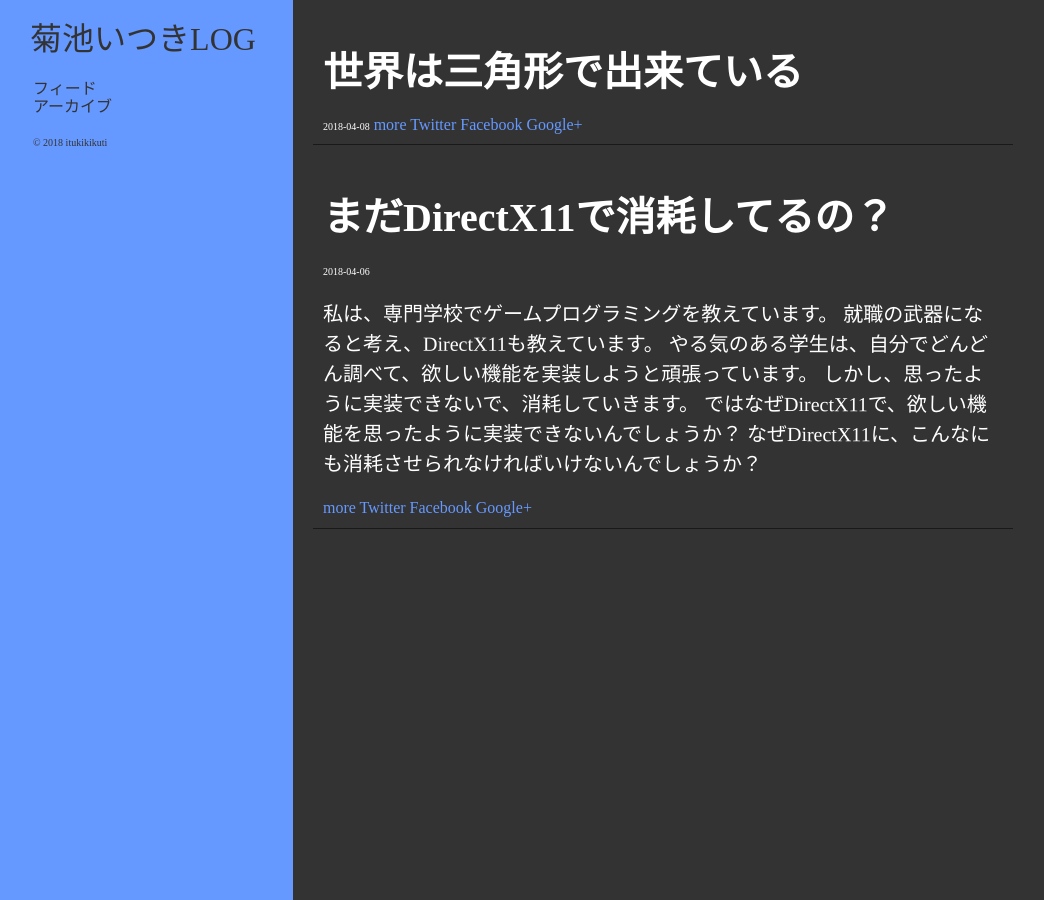
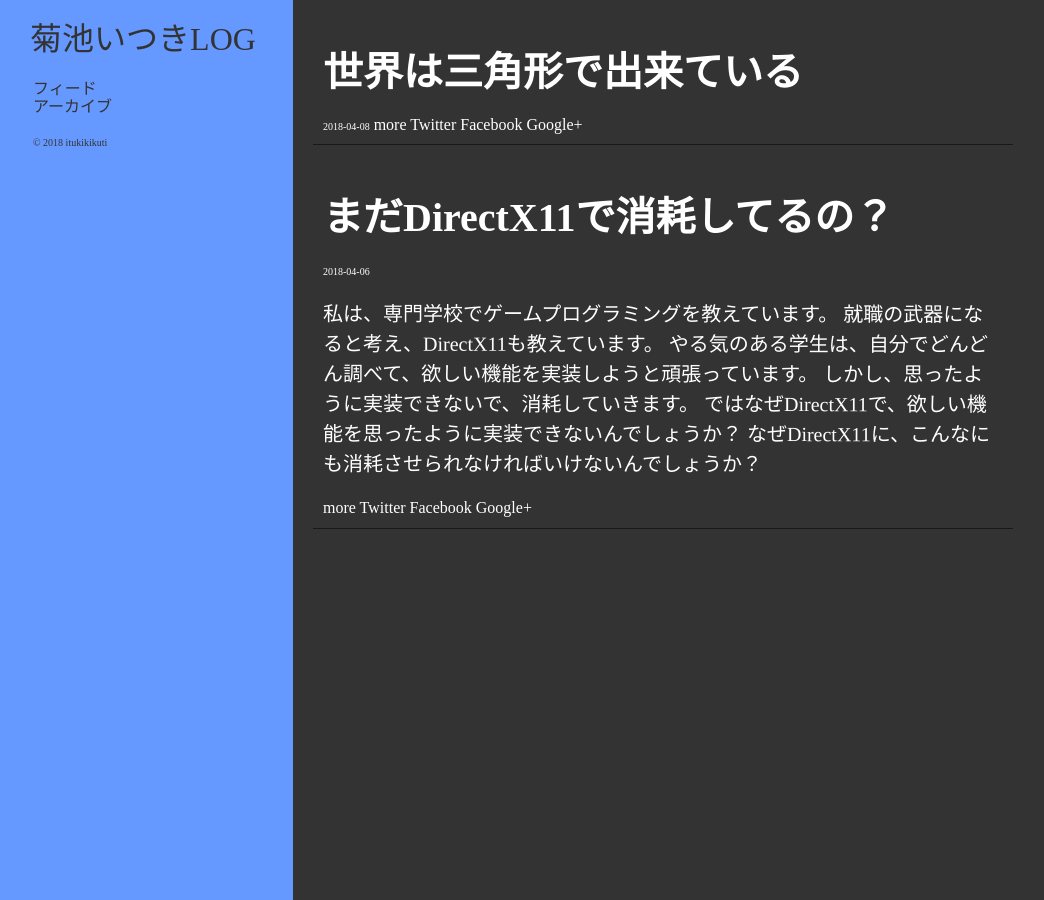
Before and after one commit to itukikikuti/windblow.net, a Jekyll site: the page built from index.html, in a window 1280 px wide. Shown: the whole page, without its empty margins (7-1051 px from the left). Built offline with Jekyll 4.4.1, drawn with Linux system fonts in a browser that asks for light colours; some web fonts are replaced; the list of posts is cut into pages by our own code.

Commit message:
Update style.scss

```diff
--- a/assets/css/style.scss
+++ b/assets/css/style.scss
@@ -75,4 +75,16 @@
         line-height: 1.5;
         transform: rotate(0.05deg);
     }
+    a {
+        color: $white;
+        :nth-last-of-type(3) {
+            backbround: #55acee;
+        }
+        :nth-last-of-type(2) {
+            backbround: #3B5998;
+        }
+        :nth-last-of-type(1) {
+            backbround: #dd4b39;
+        }
+    }
 }
```
